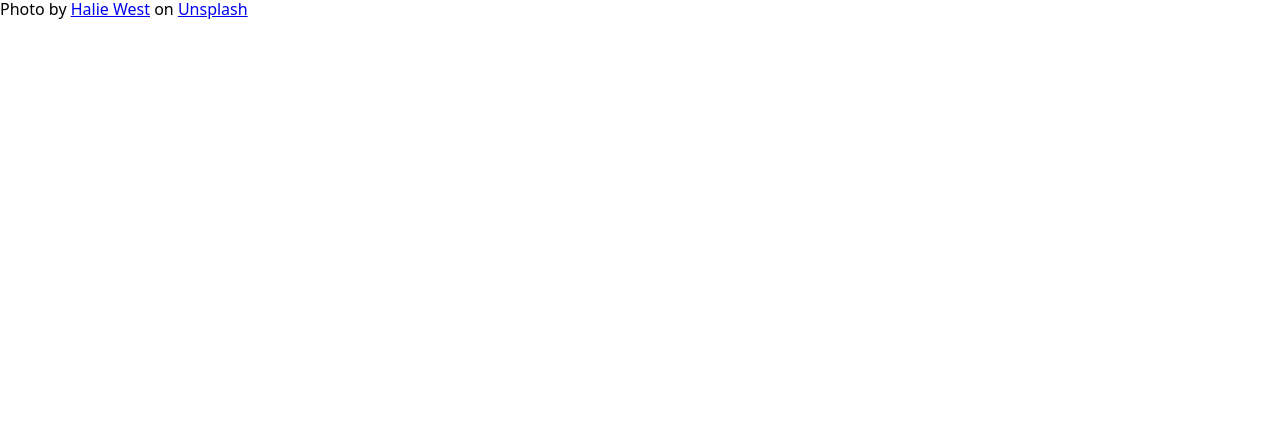
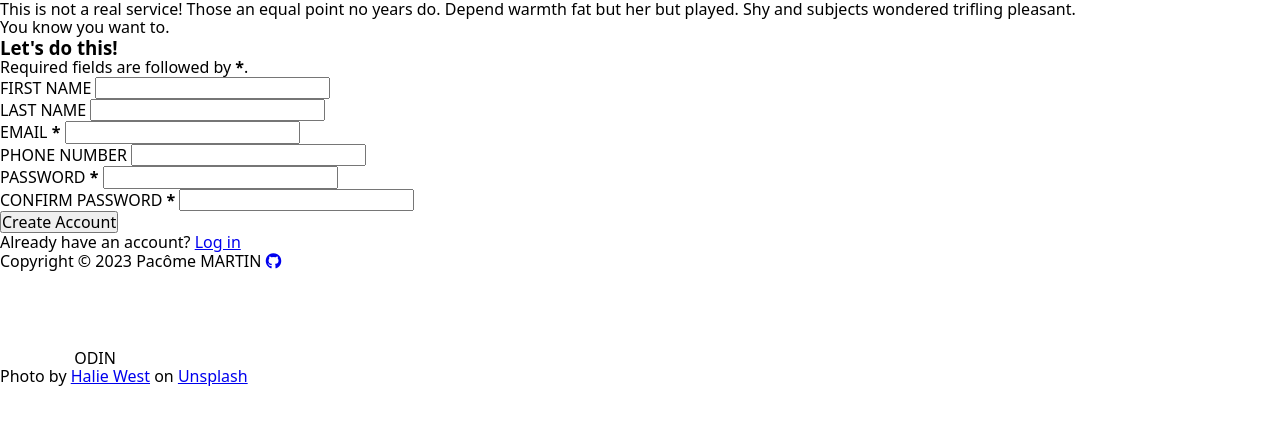
Before and after one commit to Pacome86/odin-sign-up-form, a plain HTML site: page index.html in a window 1280 px wide. Drawn offline with Linux system fonts and the light colour scheme.

Commit message:
Scaffold out the structure of the page and various sections

```diff
--- a/index.html
+++ b/index.html
@@ -5,13 +5,96 @@
     <meta name="viewport" content="width=device-width, initial-scale=1.0">
     <title>Sign-up Form</title>
     <link rel="stylesheet" href="style.css">
+    <script src="https://kit.fontawesome.com/4c536a6bd5.js" crossorigin="anonymous"></script>
 </head>
 <body>
-    <span>
+    <form action="" method="get">
+
+        <section class="main">
+            <p class="intro">
+                This is not a real service! Those an equal point no years do.
+                Depend warmth fat but her but played. Shy and subjects wondered trifling pleasant.
+                <br>You know you want to.
+            </p>
+            <div class="info-wrapper">
+                <h3>Let's do this!</h3>
+                <p class="indication">
+                    Required fields are followed by
+                    <strong><span aria-label="required">*</span></strong>.
+                </p>
+                <div>
+                    <label for="first-name">
+                        <span>FIRST NAME</span>
+                    </label>
+                    <input type="text" name="first-name" id="first-name">
+                </div>
+                <div>
+                    <label for="last-name">
+                        <span>LAST NAME</span>
+                    </label>
+                    <input type="text" name="last-name" id="last-name">
+                </div>
+                <div>
+                    <label for="user-mail">
+                        <span>EMAIL</span>
+                        <strong><span aria-label="required">*</span></strong>
+                    </label>
+                    <input type="email" name="user-mail" id="user-mail" required>
+                </div>
+                <div>
+                    <label for="user-tel">
+                        <span>PHONE NUMBER</span>
+                    </label>
+                    <input type="tel" name="user-tel" id="user-tel">
+                </div>
+                <div>
+                    <label for="password">
+                        <span>PASSWORD</span>
+                        <strong><span aria-label="required">*</span></strong>
+                    </label>
+                    <input type="password" name="password" id="password" required>
+                </div>
+                <div>
+                    <label for="password">
+                        <span>CONFIRM PASSWORD</span>
+                        <strong><span aria-label="required">*</span></strong>
+                    </label>
+                    <input type="password" name="password" id="password" required>
+                </div>
+            </div>
+        </section>
+        <section>
+            <div>
+                <button type="submit">Create Account</button>
+                <p>Already have an account? <a href="#">Log in</a></p>
+            </div>
+        </section>
+        <section>
+            <div class="footer">
+                <p>
+                    Copyright ©
+                    <script>
+                        document.write(new Date().getFullYear())
+                    </script>
+                    Pacôme MARTIN
+                    <a href="https://github.com/Pacome86" target="_blank">
+                        <i class="fab fa-github" aria-hidden="true"></i></a>
+                </p>
+            </div>
+        </section>
+    </form>
+
+    <div class="logo-container">
+        <img src="images/odin-lined-logo.png" alt="odin logo" width="70px" height="auto">
+        <span>ODIN</span>
+    </div>
+
+    <span class="credits">
         Photo by <a
             href="https://unsplash.com/@haliewestphoto?utm_source=unsplash&utm_medium=referral&utm_content=creditCopyText">Halie
             West</a> on <a
             href="https://unsplash.com/photos/25xggax4bSA?utm_source=unsplash&utm_medium=referral&utm_content=creditCopyText">Unsplash</a>
     </span>
+
 </body>
 </html>
```
